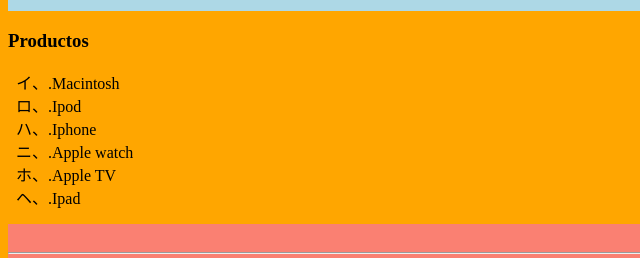
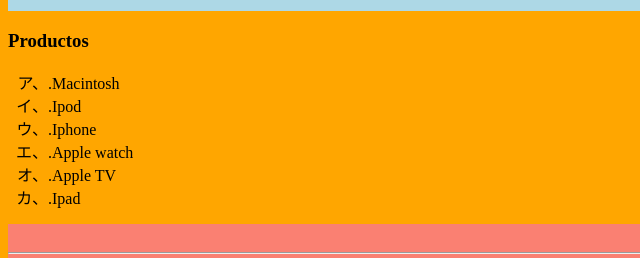
Before and after one commit to DavidArranz/PracticaPorPares, a plain HTML site: page PracticaPorPares/public/productos.html in a window 1280 px wide. Shown: the part 128-386 px from the top of the page, 0-640 px from the left. Drawn offline with Linux system fonts and the light colour scheme.

Commit message:
Update styleproductos.css

```diff
--- a/PracticaPorPares/public/styleproductos.css
+++ b/PracticaPorPares/public/styleproductos.css
@@ -17,7 +17,7 @@ nav.bgazul{
 	padding-bottom:5px;
 }
 ul.productos{
-	list-style-type: katakana-iroha;
+	list-style-type: katakana;
 }
 li.menu{
 	border: black 1px solid;
```
